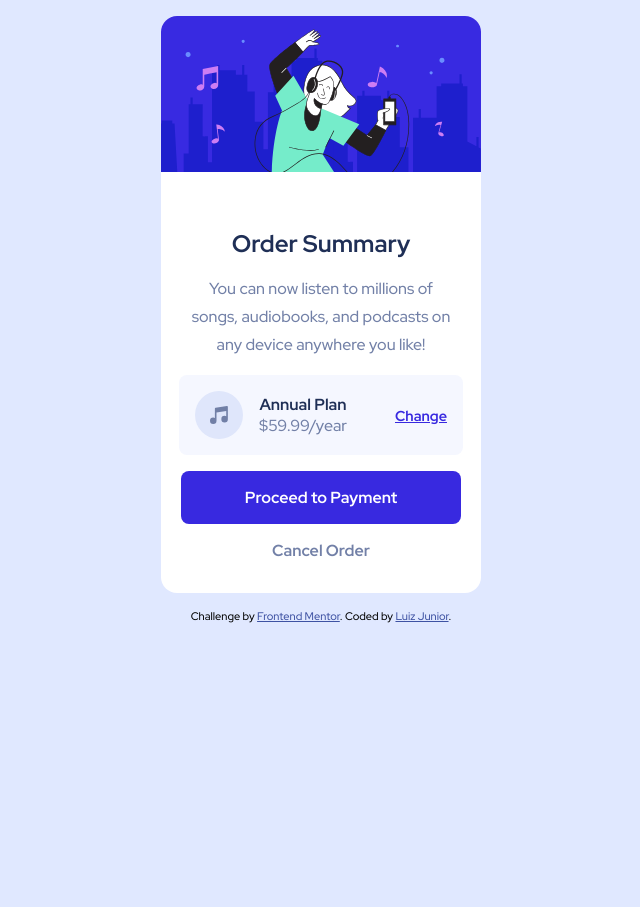
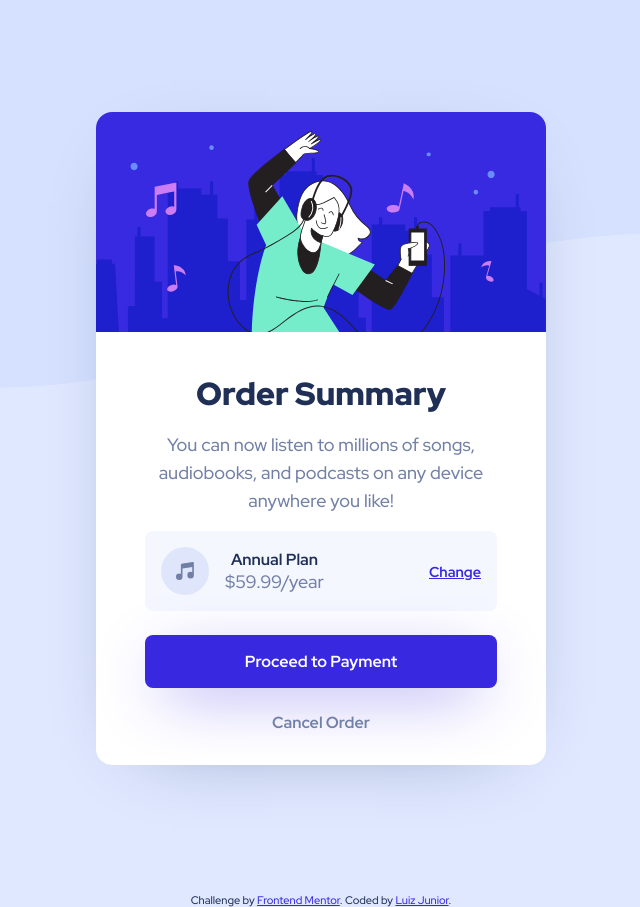
Before and after one commit to LuizAPJunior/order-summary, a plain HTML site: page index.html in a window 1280 px wide. Shown: the whole page, without its empty margins (319-959 px from the left). Before the commit the page ends 800 px from the top, so only its background shows below. Drawn offline with Linux system fonts and the light colour scheme.

Commit message:
media queries and changing some styles

```diff
--- a/css/styles.css
+++ b/css/styles.css
@@ -22,20 +22,38 @@ html{
 }
 
 body{
+    display: flex;
+    flex-direction: column;
+    justify-content: center;
+    align-items: center;
     min-height: 100vh;
     padding-top: 1em;
+    background-image: url("../images/pattern-background-mobile.svg");
+    background-repeat: no-repeat;
+    background-size: 100vw;
     background-color: var(--pmr-clr-pale-blue);
 }
 
 
 p{
+    font-size: .9rem;
     font-weight: 500;
+}
+
+h1{
+    font-size: 1.4rem;
+    font-weight: 900;
+}
+
+h2{
+    font-size: .9rem;
+    font-weight: 700;
 }
 
 .hero{
     max-width: 100%;
     border-radius: 1rem 1rem 0 0;
-    margin-bottom: 2.5rem;
+    margin-bottom: 1.5rem;
 }
 
 .card{
@@ -49,6 +67,7 @@ p{
     border-radius: 1rem;
     margin: 0 auto;
     margin-bottom: 1rem;
+    box-shadow: 0 1rem 5rem -3rem var(--ntl-clr-desatured-blue);
 
 }
 
@@ -70,7 +89,7 @@ p{
     max-width: 18rem;
     background-color: var(--ntl-clr-v-pale-blue);
     border-radius: .5rem;
-
+    margin-bottom: .5rem;
 }
 
 
@@ -103,13 +122,17 @@ p{
     border-radius: .5rem;
     background-color: var(--pmr-clr-bright-blue);
     text-decoration: none;
+   /* box-shadow: 0 1rem 10px 0 var(--pmr-clr-pale-blue);*/
+    box-shadow: 0 1rem 4rem -1.2rem var(--pmr-clr-bright-blue);
+    margin-bottom: .5rem;
+    max-width: 17.5rem;
+    width: 17.5rem;
 }
 
 
 .btn-payment:hover, .change-link:hover{
     opacity: 0.7;
 }
-
 
 .cancel-order{
     color: var(--ntl-clr-desatured-blue);
@@ -121,11 +144,70 @@ p{
     color: var(--ntl-clr-dark-blue);
 }
 
+.attribution { font-size: 11px; text-align: center; color: var(--ntl-clr-dark-blue);
+    margin-top: 7rem;
+}
+.attribution a { color: var(--pmr-clr-bright-blue); }
+
+@media (min-width: 425px){
+    body{
+        /*display: flex;
+        flex-direction: column;
+        justify-content: center;
+        align-items: center;
+        min-height: 100vh;
+        padding-top: 1em;*/
+        background-image: url("../images/pattern-background-desktop.svg");
+        background-repeat: no-repeat;
+        background-size: 100vw;
+        background-color: var(--pmr-clr-pale-blue);
+        padding-top: 7em;
+    }
 
 
+    p{
+        font-size: 1.125rem;
+        font-weight: 500;
+    }
 
+    h1{
+        font-size: 2rem;
+        font-weight: 900;
+    }
 
+    h2{
+        font-size: 1rem;
+        font-weight: 700;
+    }
 
-.attribution { font-size: 11px; text-align: center;
+    .card{
+        max-width: 30rem;
+    }
+
+    .app-description{
+        max-width: 30ch;
+     }
+
+     .btn-payment{
+
+        max-width: 22rem;
+        width: 22rem;
+     }
+
+     .music-plan{
+        flex-wrap: nowrap;
+        max-width: 22rem;
+        width: 22rem;
+        padding: 1em;
+
+     }
+
+     .change-link{
+        font-size: .9rem;
+        margin-left: auto;
+        font-weight: 700;
+        color: var(--pmr-clr-bright-blue);
+
+    }
+
 }
-.attribution a { color: hsl(228, 45%, 44%); }
--- a/index.html
+++ b/index.html
@@ -17,24 +17,24 @@
 <body>
   <main class="card">
     <img class="hero" src="images/illustration-hero.svg" alt="A cartoon of a person listening to music">
-    <h2 class="title">Order Summary</h2>
+    <h1 class="title">Order Summary</h1>
     <p class="app-description">You can now listen to millions of songs, audiobooks, and podcasts on any
       device anywhere you like!</p>
     <div class="music-container">
       <div class="music-plan">
         <img class="icon-music" src="images/icon-music.svg" alt="music icon">
         <div class="annual-price">
-          <h4 class="h4__annual-price">Annual Plan</h4>
+          <h2 class="h4__annual-price">Annual Plan</h2>
           <p class="p__annual-price">$59.99/year</p>
         </div>
         <a href="#" class="change-link">Change</a>
       </div>
     </div>
 
-      <a href="#" class="btn-payment"><h4>Proceed to Payment</h4></a>
+      <a href="#" class="btn-payment"><h2>Proceed to Payment</h2></a>
 
 
-    <a href="#" class="cancel-order"><h4>Cancel Order</h4></a>
+    <a href="#" class="cancel-order"><h2>Cancel Order</h2></a>
   </main>
   <div class="attribution">
     Challenge by <a href="https://www.frontendmentor.io?ref=challenge" target="_blank">Frontend Mentor</a>.
```
Also changed, not shown: images/pattern-background-desktop.svg (added), images/pattern-background-mobile.svg (added), 1 other file.
